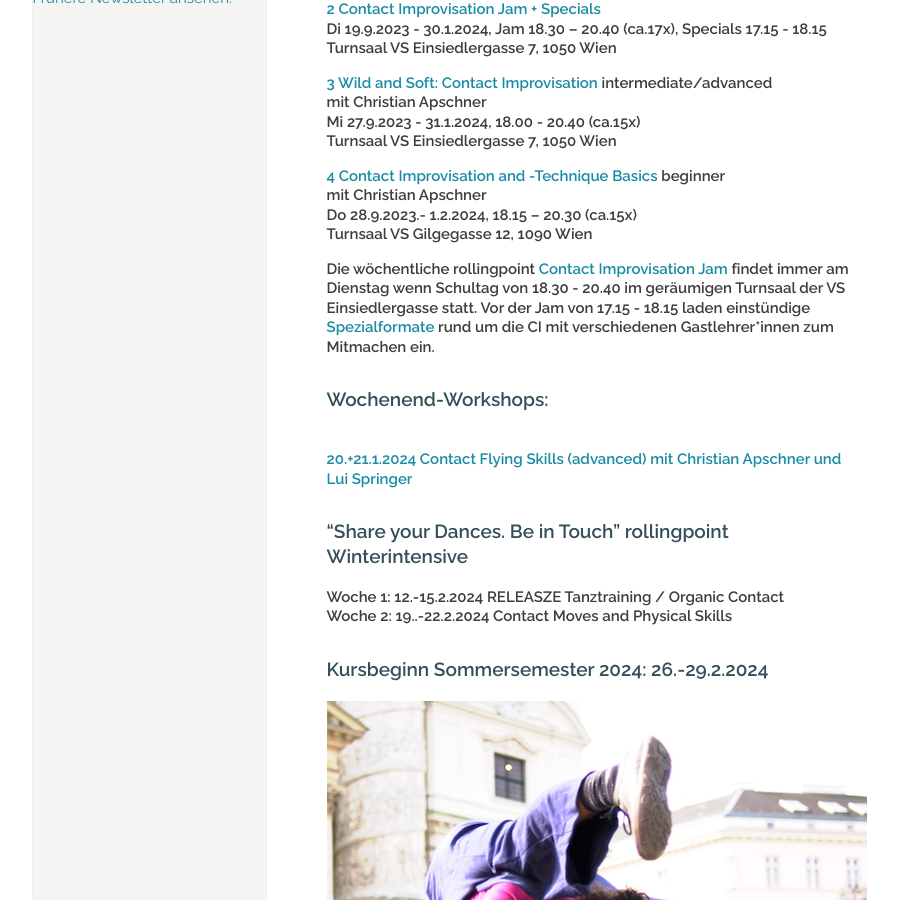
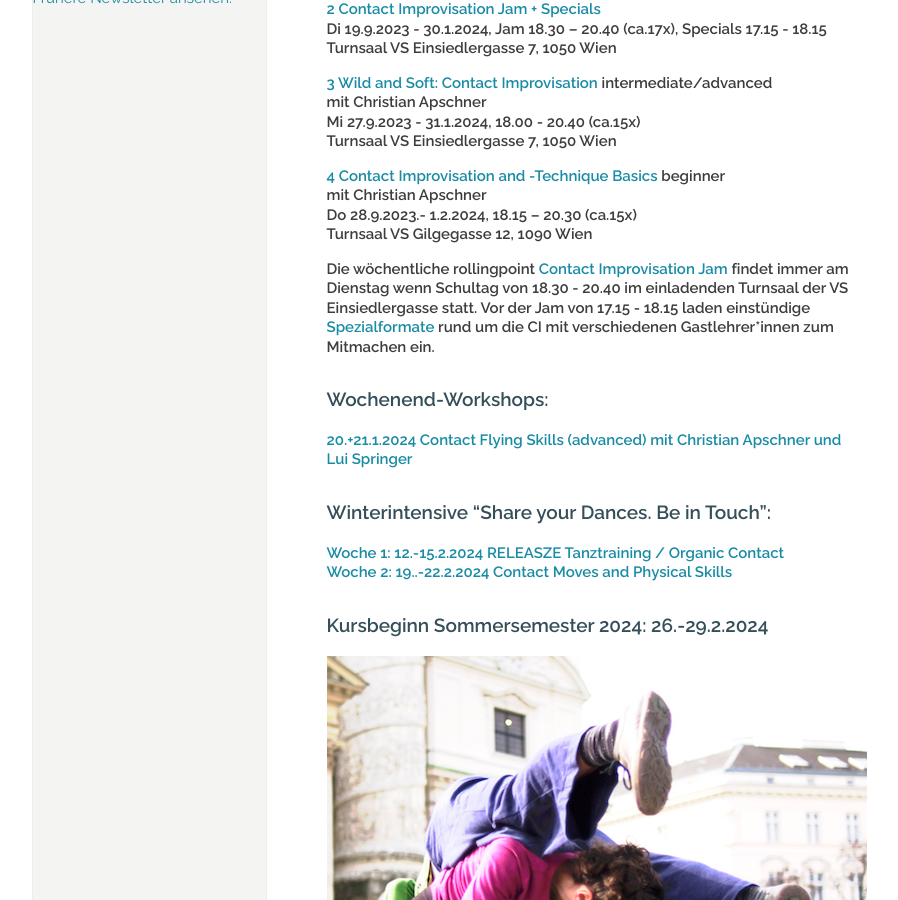
Before and after one commit to manulari/rollingpointat, a Jekyll site: the page built from _pages_de/index.md, in a window 1280 px wide and 900 px high, scrolled down 1313 px. Shown: the whole window, without its empty margins (152-1050 px from the left). Built offline with Jekyll 4.4.1, drawn with Linux system fonts in a browser that asks for light colours; comment, search, counter and statistics services are not loaded.

Commit message:
Update page (de) “index”

```diff
--- a/_pages_de/index.md
+++ b/_pages_de/index.md
@@ -41,17 +41,16 @@ Fotocredit: https://johannes-stolba.net/photography/
 **Do 28.9.2023.- 1.2.2024, 18.15 – 20.30 (ca.15x)**\
 **Turnsaal VS Gilgegasse 12, 1090 Wien**
 
-**Die wöchentliche rollingpoint [Contact Improvisation Jam ](https://rollingpoint.at/jams)findet immer am Dienstag wenn Schultag von 18.30 -  20.40 im geräumigen Turnsaal der VS Einsiedlergasse statt. Vor der Jam von 17.15 - 18.15 laden einstündige [Spezialformate](https://rollingpoint.at/jams#special) rund um die  CI mit verschiedenen Gastlehrer*innen zum Mitmachen ein.**
+**Die wöchentliche rollingpoint [Contact Improvisation Jam ](https://rollingpoint.at/jams)findet immer am Dienstag wenn Schultag von 18.30 -  20.40 im einladenden Turnsaal der VS Einsiedlergasse statt. Vor der Jam von 17.15 - 18.15 laden einstündige [Spezialformate](https://rollingpoint.at/jams#special) rund um die  CI mit verschiedenen Gastlehrer*innen zum Mitmachen ein.**
 
 ### **Wochenend-Workshops:**
 
-\
 **[20.+21.1.2024 Contact Flying Skills (advanced) mit Christian Apschner und Lui Springer](workshops#flying)**
 
-### **"Share your Dances. Be in Touch" rollingpoint Winterintensive**
+### **Winterintensive "Share your Dances. Be in Touch":**
 
-**Woche 1: 12.-15.2.2024 RELEASZE Tanztraining / Organic Contact**\
-**Woche 2: 19..-22.2.2024 Contact Moves and Physical Skills**
+[**Woche 1: 12.-15.2.2024 RELEASZE Tanztraining / Organic Contact**\
+**Woche 2: 19..-22.2.2024 Contact Moves and Physical Skills**](https://rollingpoint.at/winterintensive)
 
 ### Kursbeginn Sommersemester 2024: 26.-29.2.2024
 
```
